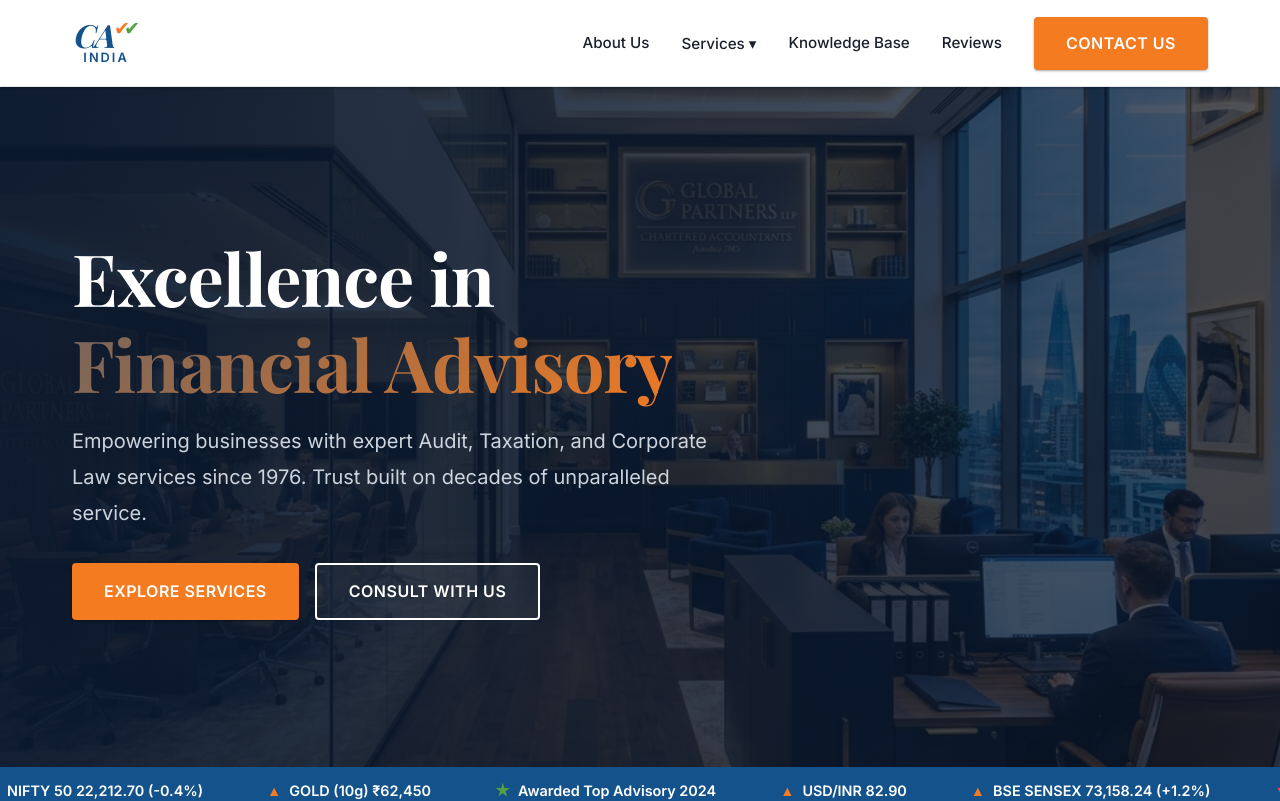
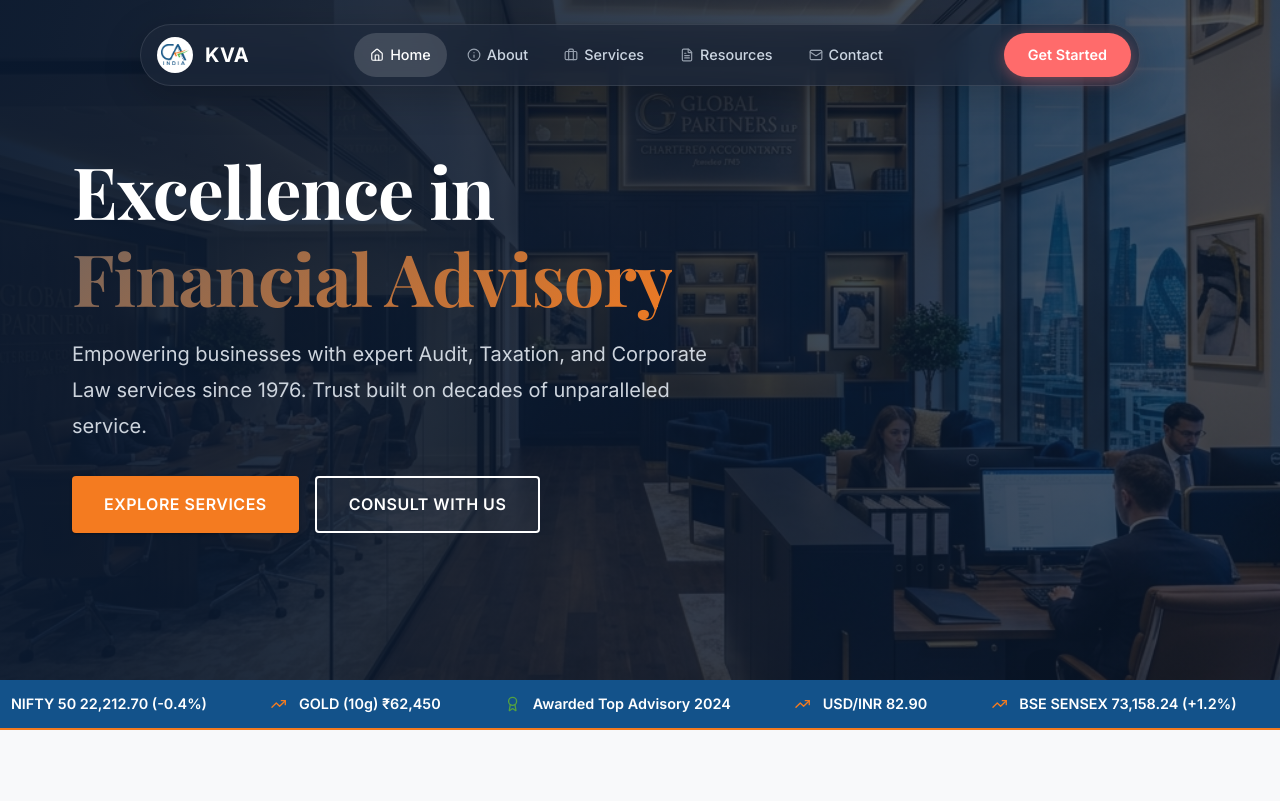
Before and after one commit to kvassociatescaoffice-cmyk/ca-portfolio, a Next.js app: page / in a window 1280 px wide. Shown: the top 801 px of the page. Built offline with nearby package versions, Linux system fonts and the light colour scheme; a web font is replaced by a local one.

Commit message:
feat: scaffold core portfolio pages, layout, components, and lucide-react dependency

```diff
--- a/package.json
+++ b/package.json
@@ -9,6 +9,7 @@
     "lint": "eslint"
   },
   "dependencies": {
+    "lucide-react": "^1.48.0",
     "mongoose": "^9.10.1",
     "next": "16.3.5",
     "react": "19.2.8",
--- a/src/app/about/page.js
+++ b/src/app/about/page.js
@@ -4,7 +4,7 @@ export default function About() {
       <h1 style={{ textAlign: 'center', marginBottom: '2rem' }}>About Us</h1>
       <div style={styles.content} className="glass">
         <p style={{ marginBottom: '1rem' }}>
-          Established in 1976, VJA Clone is a premier Chartered Accountancy firm based in New Delhi. We pride ourselves on delivering comprehensive financial and compliance solutions to a diverse clientele ranging from startups to multinational corporations.
+          Established in 1976, KUMAR VASHISHTHA AND ASSOCIATES is a premier Chartered Accountancy firm based in New Delhi. We pride ourselves on delivering comprehensive financial and compliance solutions to a diverse clientele ranging from startups to multinational corporations.
         </p>
         <p>
           Our team of dedicated professionals operates with the highest standards of integrity, quality, and confidentiality. We combine decades of experience with modern technological approaches to help our clients navigate the complex regulatory landscapes.
--- a/src/app/layout.js
+++ b/src/app/layout.js
@@ -13,7 +13,7 @@ const playfair = Playfair_Display({
 });
 
 export const metadata = {
-  title: "VJA Clone | Chartered Accountants",
+  title: "KUMAR VASHISHTHA AND ASSOCIATES | Chartered Accountants",
   description: "Premier CA firm providing Audit, Taxation, GST, and Compliance services.",
 };
 
--- a/src/app/page.js
+++ b/src/app/page.js
@@ -1,4 +1,5 @@
 import Link from 'next/link';
+import { BarChart3, FileCheck, Building2, Newspaper, User, CheckCircle, Star, ArrowUpRight, TrendingUp, TrendingDown, Award } from 'lucide-react';
 
 export default function Home() {
   return (
@@ -26,11 +27,11 @@ export default function Home() {
         <div className="ticker-inner">
           {[...Array(2)].map((_, i) => (
             <div key={i} style={{ display: 'flex' }}>
-              <div className="ticker-item"><span style={{ color: 'var(--secondary)' }}>▲</span> BSE SENSEX 73,158.24 (+1.2%)</div>
-              <div className="ticker-item"><span style={{ color: '#ef4444' }}>▼</span> NIFTY 50 22,212.70 (-0.4%)</div>
-              <div className="ticker-item"><span style={{ color: 'var(--secondary)' }}>▲</span> GOLD (10g) ₹62,450</div>
-              <div className="ticker-item"><span style={{ color: 'var(--accent)' }}>★</span> Awarded Top Advisory 2024</div>
-              <div className="ticker-item"><span style={{ color: 'var(--secondary)' }}>▲</span> USD/INR 82.90</div>
+              <div className="ticker-item"><span style={{ color: 'var(--secondary)', display: 'inline-flex', alignItems: 'center', marginRight: '4px' }}><TrendingUp size={16} /></span> BSE SENSEX 73,158.24 (+1.2%)</div>
+              <div className="ticker-item"><span style={{ color: '#ef4444', display: 'inline-flex', alignItems: 'center', marginRight: '4px' }}><TrendingDown size={16} /></span> NIFTY 50 22,212.70 (-0.4%)</div>
+              <div className="ticker-item"><span style={{ color: 'var(--secondary)', display: 'inline-flex', alignItems: 'center', marginRight: '4px' }}><TrendingUp size={16} /></span> GOLD (10g) ₹62,450</div>
+              <div className="ticker-item"><span style={{ color: 'var(--accent)', display: 'inline-flex', alignItems: 'center', marginRight: '4px' }}><Award size={16} /></span> Awarded Top Advisory 2024</div>
+              <div className="ticker-item"><span style={{ color: 'var(--secondary)', display: 'inline-flex', alignItems: 'center', marginRight: '4px' }}><TrendingUp size={16} /></span> USD/INR 82.90</div>
             </div>
           ))}
         </div>
@@ -49,7 +50,7 @@ export default function Home() {
           <div className="bento-card bento-tall hover-glow">
             <div style={styles.cardPattern}></div>
             <div style={{ position: 'relative', zIndex: 2, height: '100%', display: 'flex', flexDirection: 'column' }}>
-              <div style={{ fontSize: '3rem', marginBottom: 'auto' }}>📊</div>
+              <div style={{ marginBottom: 'auto', color: 'var(--primary)' }}><BarChart3 size={48} /></div>
               <h3 style={{ fontSize: '1.8rem', marginBottom: '1rem', color: 'var(--primary)' }}>Audit & Assurance</h3>
               <p style={{ color: 'var(--text-secondary)', marginBottom: '1.5rem' }}>Comprehensive statutory, internal, and tax audits that go beyond mere compliance to offer strategic insights.</p>
               <Link href="/services#audit" style={{ color: 'var(--secondary)', fontWeight: '600' }}>Explore Audit &rarr;</Link>
@@ -68,7 +69,7 @@ export default function Home() {
           {/* Standard Cards */}
           <div className="bento-card hover-glow">
             <div style={{ position: 'relative', zIndex: 2 }}>
-              <div style={{ fontSize: '2.5rem', marginBottom: '1rem' }}>📑</div>
+              <div style={{ marginBottom: '1rem', color: 'var(--primary)' }}><FileCheck size={40} /></div>
               <h3 style={{ fontSize: '1.4rem', marginBottom: '0.5rem' }}>GST Compliance</h3>
               <Link href="/services#gst" style={{ color: 'var(--primary)', fontWeight: '600' }}>Learn More &rarr;</Link>
             </div>
@@ -76,7 +77,7 @@ export default function Home() {
 
           <div className="bento-card hover-glow">
             <div style={{ position: 'relative', zIndex: 2 }}>
-              <div style={{ fontSize: '2.5rem', marginBottom: '1rem' }}>🏢</div>
+              <div style={{ marginBottom: '1rem', color: 'var(--primary)' }}><Building2 size={40} /></div>
               <h3 style={{ fontSize: '1.4rem', marginBottom: '0.5rem' }}>Corporate Law</h3>
               <Link href="/services#corporate" style={{ color: 'var(--primary)', fontWeight: '600' }}>Learn More &rarr;</Link>
             </div>
@@ -120,14 +121,14 @@ export default function Home() {
         <div className="container">
           <div style={{ display: 'grid', gridTemplateColumns: 'repeat(auto-fit, minmax(300px, 1fr))', gap: '4rem', alignItems: 'center' }}>
             <div>
-              <h2 style={{ fontSize: '2.5rem', marginBottom: '1.5rem', color: '#fff' }}>Why Choose VJA Clone?</h2>
+              <h2 style={{ fontSize: '2.5rem', marginBottom: '1.5rem', color: '#fff' }}>Why Choose KUMAR VASHISHTHA AND ASSOCIATES?</h2>
               <p style={{ color: '#cbd5e1', fontSize: '1.1rem', marginBottom: '1rem', lineHeight: '1.8' }}>
                 We bring decades of experience, deep industry knowledge, and a commitment to absolute integrity. Our proactive approach ensures you're always ahead of regulatory curves.
               </p>
               <ul style={{ listStyle: 'none', padding: 0, marginTop: '2rem' }}>
                 {['Tailored Financial Strategies', 'Dedicated Expert Teams', 'Transparent Communication', 'Tech-Driven Solutions'].map((item, i) => (
                   <li key={i} style={{ display: 'flex', alignItems: 'center', gap: '1rem', marginBottom: '1.2rem', fontSize: '1.1rem', fontWeight: 500 }}>
-                    <span style={{ color: 'var(--secondary)', fontSize: '1.4rem' }}>✔</span> {item}
+                    <span style={{ color: 'var(--secondary)', display: 'flex', alignItems: 'center' }}><CheckCircle size={24} /></span> {item}
                   </li>
                 ))}
               </ul>
@@ -154,12 +155,12 @@ export default function Home() {
         <div style={{ display: 'grid', gridTemplateColumns: 'repeat(auto-fit, minmax(300px, 1fr))', gap: '2rem' }}>
           {[
             { tag: 'Tax Update', title: 'New Guidelines for Income Tax E-Filing 2024', date: 'March 15, 2024' },
-            { tag: 'Firm News', title: 'VJA Clone Named Top Advisory Firm of the Year', date: 'March 10, 2024' },
+            { tag: 'Firm News', title: 'KUMAR VASHISHTHA AND ASSOCIATES Named Top Advisory Firm of the Year', date: 'March 10, 2024' },
             { tag: 'GST Alert', title: 'Critical Changes to GST Input Tax Credit', date: 'March 5, 2024' }
           ].map((post, i) => (
             <div key={i} style={{ backgroundColor: '#fff', borderRadius: 'var(--radius-md)', overflow: 'hidden', border: '1px solid var(--border)' }} className="hover-lift animate-slide-up">
               <div style={{ height: '200px', backgroundColor: '#e2e8f0', display: 'flex', alignItems: 'center', justifyContent: 'center' }}>
-                <span style={{ fontSize: '3rem', color: '#94a3b8' }}>📰</span>
+                <span style={{ color: '#94a3b8' }}><Newspaper size={48} /></span>
               </div>
               <div style={{ padding: '1.5rem' }}>
                 <span style={{ backgroundColor: 'rgba(83, 160, 66, 0.1)', color: 'var(--accent)', padding: '0.25rem 0.75rem', borderRadius: '4px', fontSize: '0.8rem', fontWeight: 600 }}>{post.tag}</span>
@@ -180,12 +181,12 @@ export default function Home() {
         </div>
         <div style={{ display: 'grid', gridTemplateColumns: 'repeat(auto-fit, minmax(250px, 1fr))', gap: '3rem' }}>
           {[
-            { name: 'Sanjay Jain', role: 'Managing Partner', exp: '30+ Years Exp', icon: '👨‍💼' },
-            { name: 'Ankita Sharma', role: 'Head of Taxation', exp: '15+ Years Exp', icon: '👩‍💼' },
-            { name: 'Rajiv Mehta', role: 'Audit Director', exp: '20+ Years Exp', icon: '👨‍💼' }
+            { name: 'Kumar Vashishtha', role: 'Founder & Managing Partner', exp: 'Expertise in Audit & Tax', icon: <User size={64} /> },
+            { name: 'Senior Partner', role: 'Head of Taxation', exp: 'Taxation Specialist', icon: <User size={64} /> },
+            { name: 'Audit Director', role: 'Assurance & Audit', exp: 'Statutory Compliance', icon: <User size={64} /> }
           ].map((leader, i) => (
             <div key={i} style={{ textAlign: 'center', padding: '2rem', backgroundColor: '#fff', borderRadius: 'var(--radius-md)', border: '1px solid var(--border)' }} className="hover-lift">
-              <div style={{ fontSize: '4rem', marginBottom: '1rem' }}>{leader.icon}</div>
+              <div style={{ marginBottom: '1rem', color: 'var(--primary)', display: 'flex', justifyContent: 'center' }}>{leader.icon}</div>
               <h3 style={{ fontSize: '1.5rem', color: 'var(--primary)', marginBottom: '0.25rem' }}>{leader.name}</h3>
               <p style={{ fontWeight: 600, color: 'var(--secondary)', marginBottom: '0.5rem' }}>{leader.role}</p>
               <p style={{ color: 'var(--text-secondary)', fontSize: '0.9rem' }}>{leader.exp}</p>
@@ -203,11 +204,13 @@ export default function Home() {
           </div>
           <div style={{ display: 'grid', gridTemplateColumns: 'repeat(auto-fit, minmax(300px, 1fr))', gap: '2rem' }}>
             {[
-              { name: 'Rahul Sharma', company: 'TechFlow Solutions', text: 'VJA Clone has been instrumental in restructuring our corporate taxation. Their advisory is top-notch and always timely.', rating: 5 },
-              { name: 'Priya Desai', company: 'Desai & Co.', text: 'We have outsourced our entire GST compliance to them. 100% peace of mind. Highly recommended.', rating: 5 }
+              { name: 'Rahul', company: 'TechFlow Solutions', text: 'KUMAR VASHISHTHA AND ASSOCIATES has been instrumental in restructuring our corporate taxation. Their advisory is top-notch and always timely.', rating: 5 },
+              { name: 'Priya', company: 'Desai & Co.', text: 'We have outsourced our entire GST compliance to them. 100% peace of mind. Highly recommended.', rating: 5 }
             ].map((review, i) => (
               <div key={i} style={{ padding: '2rem', borderRadius: 'var(--radius-md)', backgroundColor: 'var(--background)', borderLeft: '4px solid var(--secondary)' }} className="hover-lift">
-                <div style={{ color: '#fbbf24', fontSize: '1.25rem', marginBottom: '1rem' }}>★★★★★</div>
+                <div style={{ display: 'flex', color: '#fbbf24', marginBottom: '1rem', gap: '2px' }}>
+                  {[...Array(5)].map((_, i) => <Star key={i} size={20} fill="currentColor" stroke="none" />)}
+                </div>
                 <p style={{ fontSize: '1.05rem', color: 'var(--text-primary)', fontStyle: 'italic', marginBottom: '1.5rem' }}>"{review.text}"</p>
                 <p style={{ fontWeight: 700, color: 'var(--primary)' }}>{review.name}</p>
                 <p style={{ fontSize: '0.9rem', color: 'var(--text-secondary)' }}>{review.company}</p>
--- a/src/app/reviews/page.js
+++ b/src/app/reviews/page.js
@@ -1,6 +1,6 @@
 export default function Reviews() {
   const reviews = [
-    { name: 'Rahul Sharma', company: 'TechFlow Solutions', text: 'VJA Clone has been instrumental in restructuring our corporate taxation. Their advisory is top-notch and always timely.', rating: 5 },
+    { name: 'Rahul', company: 'TechFlow Solutions', text: 'KUMAR VASHISHTHA AND ASSOCIATES has been instrumental in restructuring our corporate taxation. Their advisory is top-notch and always timely.', rating: 5 },
     { name: 'Priya Desai', company: 'Desai & Co.', text: 'We have outsourced our entire GST compliance to them. 100% peace of mind. Highly recommended.', rating: 5 },
     { name: 'Amit Singh', company: 'Singh Logistics', text: 'Thorough, professional, and extremely knowledgeable. Their audit team caught discrepancies that saved us millions.', rating: 4 },
     { name: 'Neha Gupta', company: 'Startup Inc.', text: 'As a startup, navigating corporate law was a nightmare until we found them. They made company incorporation a breeze.', rating: 5 },
--- a/src/components/Navbar.js
+++ b/src/components/Navbar.js
@@ -1,22 +1,67 @@
 'use client';
 import Link from 'next/link';
-import { useState } from 'react';
+import { useState, useEffect } from 'react';
+import Image from 'next/image';
+import { usePathname } from 'next/navigation';
+import { Home, Info, Briefcase, FileText, Mail, Menu, X } from 'lucide-react';
 
 export default function Navbar() {
+  const [isScrolled, setIsScrolled] = useState(false);
   const [isOpen, setIsOpen] = useState(false);
-  const [dropdownOpen, setDropdownOpen] = useState(false);
+  const pathname = usePathname();
+
+  useEffect(() => {
+    const handleScroll = () => {
+      setIsScrolled(window.scrollY > 20);
+    };
+    window.addEventListener('scroll', handleScroll);
+    return () => window.removeEventListener('scroll', handleScroll);
+  }, []);
+
+  const navItems = [
+    { name: 'Home', path: '/', icon: Home },
+    { name: 'About', path: '/about', icon: Info },
+    { name: 'Services', path: '/services', icon: Briefcase },
+    { name: 'Resources', path: '/knowledge', icon: FileText },
+    { name: 'Contact', path: '/contact', icon: Mail },
+  ];
 
   return (
-    <nav className="glass" style={styles.navbar}>
-      <div className="container" style={styles.container}>
+    <div style={styles.navWrapper}>
+      <nav style={{...styles.navbar, ...(isScrolled ? styles.navbarScrolled : {})}}>
+        <div style={styles.container}>
+          {/* Logo Section */}
           <Link href="/" style={styles.logoContainer}>
-          <div style={styles.logoTop}>
-            <span style={styles.logoCA}>CA</span>
-            <span style={{ color: 'var(--secondary)', marginLeft: '2px', fontSize: '1.2rem' }}>✔</span>
-            <span style={{ color: 'var(--accent)', marginLeft: '-6px', fontSize: '1.2rem' }}>✔</span>
+            <div style={styles.logoCircle}>
+              <Image src="/images/Logo.png" alt="Logo" width={28} height={28} style={{ objectFit: 'contain' }} />
             </div>
-          <div style={styles.logoBottom}>INDIA</div>
+            <span style={styles.logoText}>KVA</span>
           </Link>
+
+          {/* Desktop Links */}
+          <div style={styles.navLinks}>
+            {navItems.map((item) => {
+              const isActive = pathname === item.path;
+              const Icon = item.icon;
+              return (
+                <Link
+                  key={item.name}
+                  href={item.path}
+                  style={{...styles.link, ...(isActive ? styles.linkActive : {})}}
+                >
+                  <Icon size={14} style={{ marginRight: '6px', opacity: isActive ? 1 : 0.7 }} />
+                  {item.name}
+                </Link>
+              );
+            })}
+          </div>
+
+          {/* CTA Button */}
+          <div style={styles.ctaContainer}>
+            <Link href="/contact" style={styles.btnPrimary}>
+              Get Started
+            </Link>
+          </div>
 
           {/* Mobile Menu Toggle */}
           <button
@@ -24,168 +69,171 @@ export default function Navbar() {
             onClick={() => setIsOpen(!isOpen)}
             aria-label="Toggle menu"
           >
-          {isOpen ? '✕' : '☰'}
+            {isOpen ? <X size={24} /> : <Menu size={24} />}
           </button>
+        </div>
+      </nav>
 
-        <div style={{...styles.menuLinks, ...(isOpen ? styles.menuLinksOpen : {})}}>
-          <Link href="/about" style={styles.link} onClick={() => setIsOpen(false)}>About Us</Link>
-
-          {/* Dropdown for Services */}
-          <div
-            style={styles.dropdownContainer}
-            onMouseEnter={() => setDropdownOpen(true)}
-            onMouseLeave={() => setDropdownOpen(false)}
+      {/* Mobile Menu Overlay */}
+      {isOpen && (
+        <div style={styles.mobileMenu}>
+          {navItems.map((item) => {
+            const isActive = pathname === item.path;
+            const Icon = item.icon;
+            return (
+              <Link
+                key={item.name}
+                href={item.path}
+                style={{...styles.mobileLink, ...(isActive ? styles.mobileLinkActive : {})}}
+                onClick={() => setIsOpen(false)}
               >
-            <Link href="/services" style={styles.link} onClick={() => setIsOpen(false)}>
-              Services ▾
+                <Icon size={18} style={{ marginRight: '12px' }} />
+                {item.name}
               </Link>
-            {dropdownOpen && (
-              <div style={styles.dropdownMenu}>
-                <div style={styles.dropdownGrid}>
-                  <div style={styles.dropdownSection}>
-                    <h4 style={styles.dropdownTitle}>Our Services</h4>
-                    <Link href="/services#audit" style={styles.dropdownItem} onClick={() => {setIsOpen(false); setDropdownOpen(false);}}>Audit & Assurance</Link>
-                    <Link href="/services#tax" style={styles.dropdownItem} onClick={() => {setIsOpen(false); setDropdownOpen(false);}}>Direct Taxation</Link>
-                    <Link href="/services#gst" style={styles.dropdownItem} onClick={() => {setIsOpen(false); setDropdownOpen(false);}}>GST Compliance</Link>
-                    <Link href="/services#corporate" style={styles.dropdownItem} onClick={() => {setIsOpen(false); setDropdownOpen(false);}}>Corporate Law</Link>
-                  </div>
-                  <div style={{ ...styles.dropdownSection, backgroundColor: '#f8fafc', borderRadius: 'var(--radius-sm)' }}>
-                    <h4 style={styles.dropdownTitle}>Quick Connect</h4>
-                    <p style={{ fontSize: '0.85rem', color: 'var(--text-secondary)', marginBottom: '1rem' }}>Need immediate assistance or consultation?</p>
-                    <a href="tel:+919876543210" style={{...styles.dropdownBtn, backgroundColor: 'var(--secondary)', color: '#fff'}} onClick={() => setDropdownOpen(false)}>
-                      📞 Call Us Now
-                    </a>
-                    <Link href="/contact" style={{...styles.dropdownBtn, border: '1px solid var(--primary)', color: 'var(--primary)', marginTop: '0.5rem'}} onClick={() => {setIsOpen(false); setDropdownOpen(false);}}>
-                      📝 Fill out form
+            );
+          })}
+          <Link href="/contact" style={{...styles.btnPrimary, marginTop: '1rem', width: '100%', textAlign: 'center'}} onClick={() => setIsOpen(false)}>
+            Get Started
           </Link>
-                  </div>
-                </div>
         </div>
       )}
     </div>
-
-          <Link href="/knowledge" style={styles.link} onClick={() => setIsOpen(false)}>Knowledge Base</Link>
-          <Link href="/reviews" style={styles.link} onClick={() => setIsOpen(false)}>Reviews</Link>
-          <Link href="/contact" className="btn btn-primary" onClick={() => setIsOpen(false)}>Contact Us</Link>
-        </div>
-      </div>
-    </nav>
   );
 }
 
 const styles = {
+  navWrapper: {
+    position: 'fixed',
+    top: 0,
+    left: 0,
+    right: 0,
+    zIndex: 100,
+    padding: '1.5rem',
+    display: 'flex',
+    justifyContent: 'center',
+    pointerEvents: 'none',
+  },
   navbar: {
-    position: 'sticky',
-    top: 0,
-    zIndex: 100,
-    padding: '1rem 0',
-    borderBottom: '1px solid var(--border)',
+    backgroundColor: 'rgba(30, 41, 59, 0.65)',
+    backdropFilter: 'blur(16px)',
+    WebkitBackdropFilter: 'blur(16px)',
+    border: '1px solid rgba(255, 255, 255, 0.1)',
+    borderRadius: '9999px',
+    padding: '0.5rem 0.5rem 0.5rem 1rem',
+    transition: 'all 0.4s cubic-bezier(0.16, 1, 0.3, 1)',
+    pointerEvents: 'auto',
+    width: '100%',
+    maxWidth: '1000px',
+    boxShadow: '0 10px 40px rgba(0,0,0,0.2)',
+  },
+  navbarScrolled: {
+    backgroundColor: 'rgba(15, 23, 42, 0.85)',
+    boxShadow: '0 15px 40px rgba(0,0,0,0.4)',
+    transform: 'translateY(-5px)',
   },
   container: {
     display: 'flex',
     justifyContent: 'space-between',
     alignItems: 'center',
-    flexWrap: 'wrap',
+    width: '100%',
   },
   logoContainer: {
+    textDecoration: 'none',
     display: 'flex',
-    flexDirection: 'column',
     alignItems: 'center',
+    gap: '0.75rem',
+  },
+  logoCircle: {
+    width: '36px',
+    height: '36px',
+    borderRadius: '50%',
+    backgroundColor: '#ffffff',
+    display: 'flex',
+    alignItems: 'center',
+    justifyContent: 'center',
+    overflow: 'hidden',
+  },
+  logoText: {
+    fontSize: '1.25rem',
+    fontWeight: '700',
+    color: '#ffffff',
+    letterSpacing: '0.5px',
+  },
+  navLinks: {
+    display: 'flex',
+    gap: '0.25rem',
+    alignItems: 'center',
+    '@media (max-width: 900px)': {
+      display: 'none',
+    }
+  },
+  link: {
+    color: '#cbd5e1',
+    fontSize: '0.9rem',
+    fontWeight: '500',
     textDecoration: 'none',
+    padding: '0.6rem 1rem',
+    borderRadius: '9999px',
+    display: 'flex',
+    alignItems: 'center',
+    transition: 'all 0.2s',
   },
-  logoTop: {
-    display: 'flex',
-    alignItems: 'flex-start',
-    lineHeight: '1',
+  linkActive: {
+    backgroundColor: 'rgba(255, 255, 255, 0.15)',
+    color: '#ffffff',
   },
-  logoCA: {
-    fontSize: '2rem',
-    fontFamily: 'var(--font-playfair), serif',
-    fontWeight: '700',
-    color: 'var(--primary)',
-    fontStyle: 'italic',
-    letterSpacing: '-2px',
+  ctaContainer: {
+    display: 'block',
   },
-  logoBottom: {
-    color: 'var(--primary)',
+  btnPrimary: {
+    backgroundColor: '#ff6b6b', // Coral/Red
+    color: '#ffffff',
+    padding: '0.6rem 1.5rem',
+    borderRadius: '9999px',
     fontWeight: '600',
-    fontFamily: 'var(--font-inter), sans-serif',
-    fontSize: '0.8rem',
-    letterSpacing: '2px',
-    marginTop: '-4px',
+    fontSize: '0.9rem',
+    textDecoration: 'none',
+    display: 'inline-block',
+    transition: 'all 0.2s',
+    boxShadow: '0 4px 15px rgba(255, 107, 107, 0.4)',
   },
   mobileToggle: {
     display: 'none',
     background: 'none',
     border: 'none',
-    fontSize: '1.5rem',
-    color: 'var(--primary)',
+    color: '#ffffff',
     cursor: 'pointer',
+    padding: '0.5rem',
   },
-  menuLinks: {
+  mobileMenu: {
+    position: 'absolute',
+    top: '5rem',
+    left: '1.5rem',
+    right: '1.5rem',
+    backgroundColor: 'rgba(30, 41, 59, 0.95)',
+    backdropFilter: 'blur(16px)',
+    WebkitBackdropFilter: 'blur(16px)',
+    border: '1px solid rgba(255, 255, 255, 0.1)',
+    borderRadius: '16px',
+    padding: '1.5rem',
     display: 'flex',
-    gap: '2rem',
+    flexDirection: 'column',
+    gap: '0.5rem',
+    boxShadow: '0 20px 40px rgba(0,0,0,0.3)',
+    pointerEvents: 'auto',
+  },
+  mobileLink: {
+    color: '#cbd5e1',
+    fontSize: '1rem',
+    fontWeight: '500',
+    textDecoration: 'none',
+    padding: '0.75rem 1rem',
+    borderRadius: '8px',
+    display: 'flex',
     alignItems: 'center',
   },
-  menuLinksOpen: {
-    display: 'flex',
-    flexDirection: 'column',
-    width: '100%',
-    paddingTop: '1rem',
-    gap: '1rem',
-    alignItems: 'flex-start',
-  },
-  link: {
-    fontWeight: '500',
-    fontSize: '0.95rem',
-  },
-  dropdownContainer: {
-    position: 'relative',
-    display: 'inline-block',
-  },
-  dropdownMenu: {
-    position: 'absolute',
-    top: '100%',
-    left: '50%',
-    transform: 'translateX(-50%)',
-    backgroundColor: '#fff',
-    minWidth: '500px',
-    boxShadow: 'var(--shadow-lg)',
-    borderRadius: 'var(--radius-md)',
-    padding: '1.5rem',
-    zIndex: 101,
-  },
-  dropdownGrid: {
-    display: 'grid',
-    gridTemplateColumns: '1fr 1fr',
-    gap: '2rem',
-  },
-  dropdownSection: {
-    display: 'flex',
-    flexDirection: 'column',
-    padding: '1rem',
-  },
-  dropdownTitle: {
-    fontSize: '1.1rem',
-    color: 'var(--primary)',
-    marginBottom: '1rem',
-    borderBottom: '2px solid var(--secondary)',
-    paddingBottom: '0.5rem',
-  },
-  dropdownItem: {
-    padding: '0.5rem 0',
-    color: 'var(--text-secondary)',
-    fontSize: '0.95rem',
-    fontWeight: 500,
-    transition: 'color 0.2s',
-  },
-  dropdownBtn: {
-    padding: '0.75rem 1rem',
-    borderRadius: 'var(--radius-sm)',
-    textAlign: 'center',
-    fontWeight: 600,
-    fontSize: '0.9rem',
-    textDecoration: 'none',
-    transition: 'opacity 0.2s',
+  mobileLinkActive: {
+    backgroundColor: 'rgba(255, 255, 255, 0.1)',
+    color: '#ffffff',
   }
 };
```
Also changed, not shown: src/components/FloatingContact.js (+6 -4 lines), src/components/Footer.js (+7 -5 lines), public/images/Logo.png (added), 1 other file (tests, documents, lock files or other folders). Lines whose indentation alone changed are shown as unchanged.
